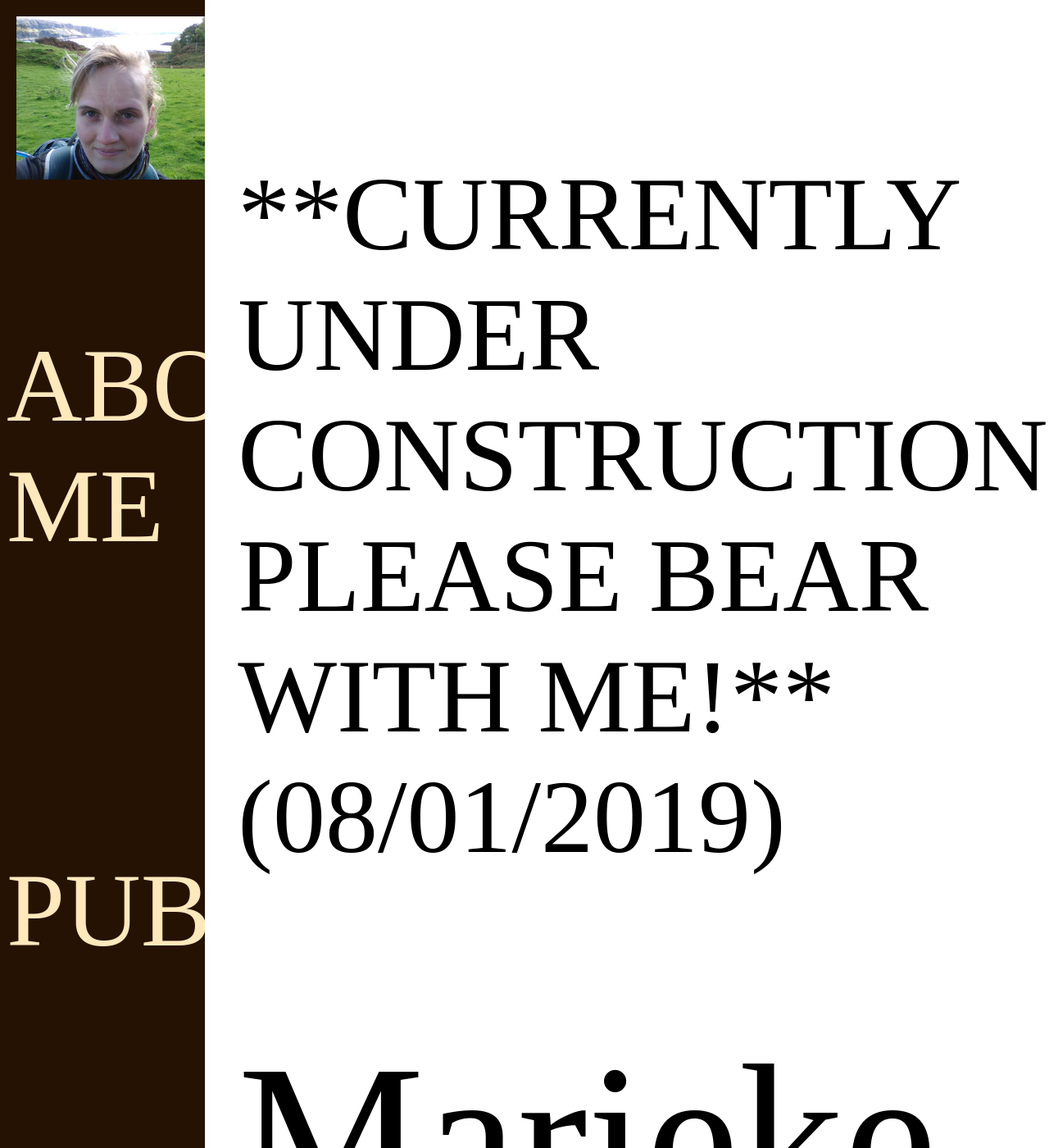
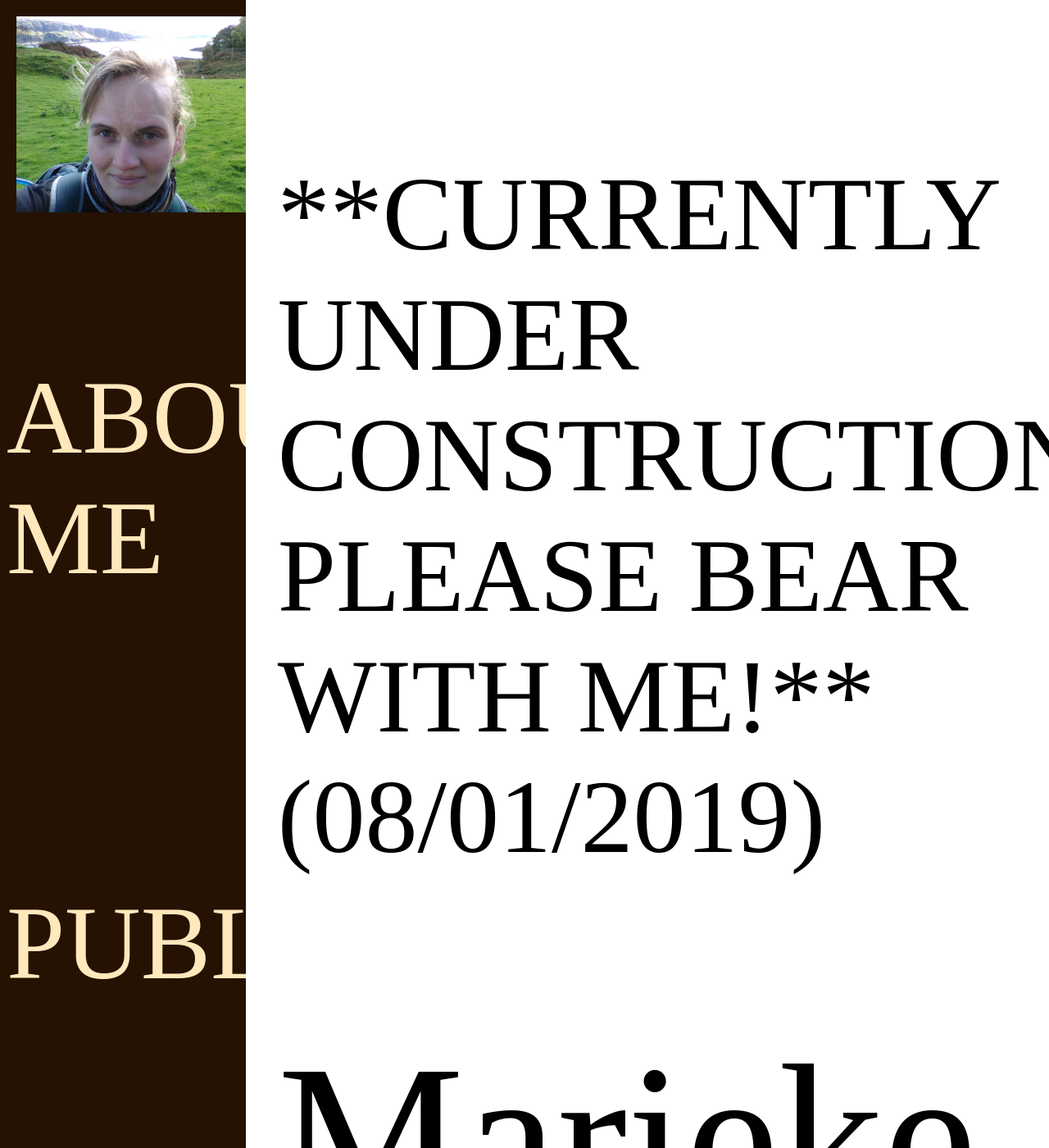
Before and after one commit to marieke-woensdregt/marieke-woensdregt.github.io, a Jekyll site: the page built from index.html, in a window 1280 px wide and 1400 px high. Shown: the whole window at 82% size. Built offline with Jekyll 4.4.1, drawn with Linux system fonts in a browser that asks for light colours.

Commit message:
Update main.css

```diff
--- a/css/main.css
+++ b/css/main.css
@@ -86,7 +86,7 @@ ul.posts li {
 /* The sidebar menu */
 .sidenav {
   height: 100%; /* Full-height: remove this if you want "auto" height */
-  width: 250px; /* Set the width of the sidebar */
+  width: 300px; /* Set the width of the sidebar */
   position: fixed; /* Fixed Sidebar (stay in place on scroll) */
   z-index: 1; /* Stay on top */
   top: 0; /* Stay at the top */
@@ -112,7 +112,7 @@ ul.posts li {
 
 /* Style page content */
 .main {
-  margin-left: 250px; /* Same as the width of the sidebar */
+  margin-left: 300px; /* Same as the width of the sidebar */
   padding: 0px 10px;
 }
 
```
